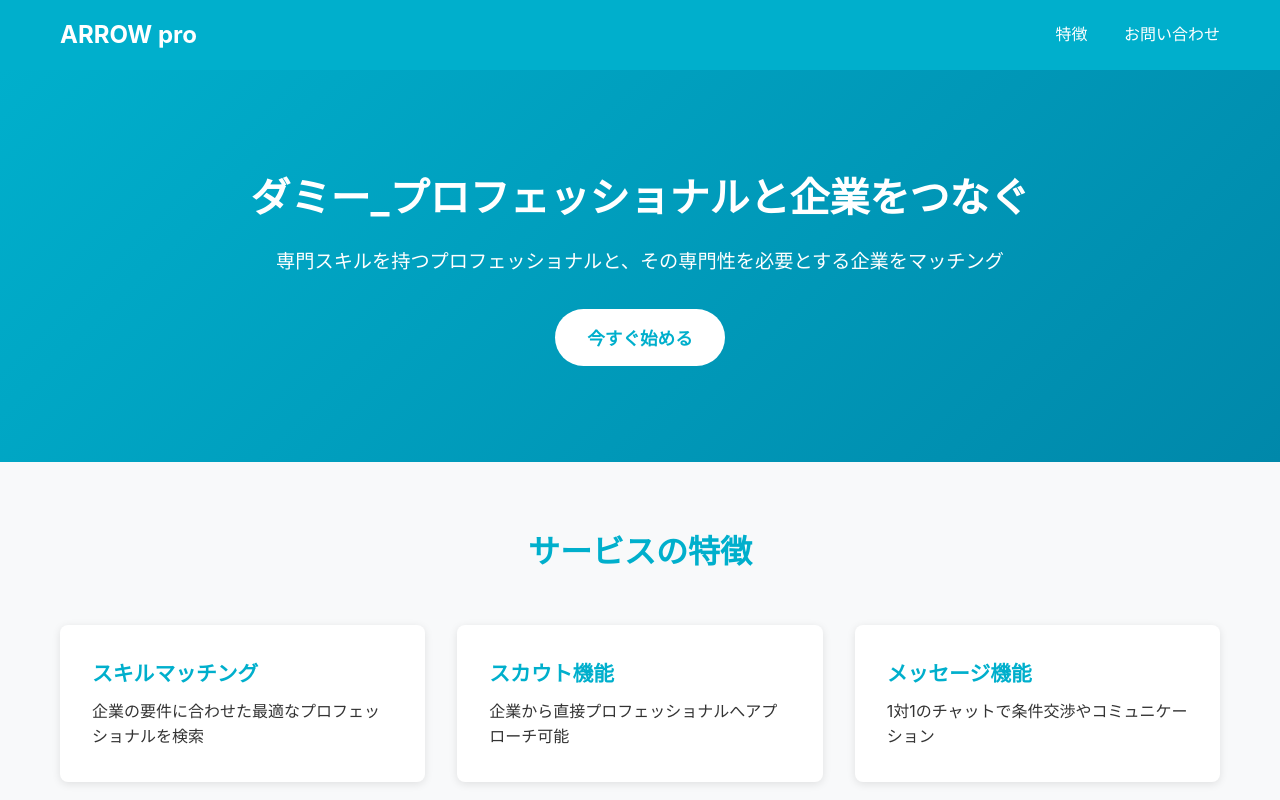
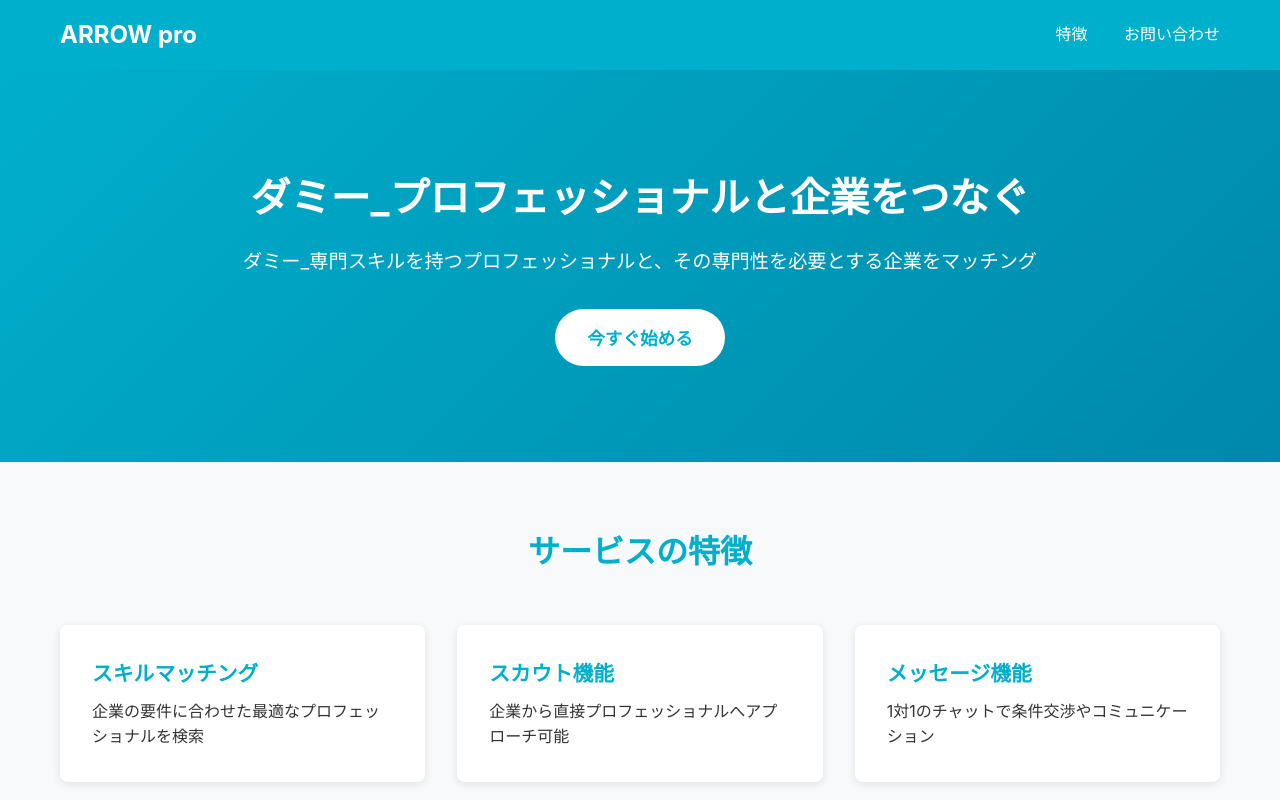
Before and after one commit to idasho03/arrowpro-lp, a plain HTML site: page lp-professional/index.html in a window 1280 px wide. Shown: the top 800 px of the page. Drawn offline with Linux system fonts and the light colour scheme; files that its build step writes are made by us from their sources; files whose address does not match are found by name.

Commit message:
ダミーの接頭辞を再度追加

```diff
--- a/lp-professional/index.html
+++ b/lp-professional/index.html
@@ -21,7 +21,7 @@
         <section class="hero">
             <div class="container">
                 <h2 class="hero-title">ダミー_プロフェッショナルと企業をつなぐ</h2>
-                <p class="hero-text">専門スキルを持つプロフェッショナルと、その専門性を必要とする企業をマッチング</p>
+                <p class="hero-text">ダミー_専門スキルを持つプロフェッショナルと、その専門性を必要とする企業をマッチング</p>
                 <button class="cta-button" onclick="handleCTAClick()">今すぐ始める</button>
             </div>
         </section>
```
